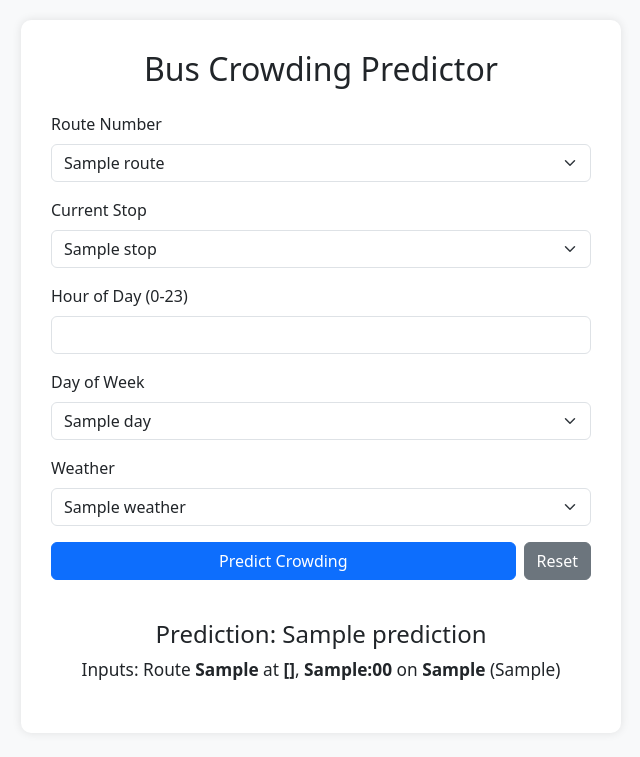
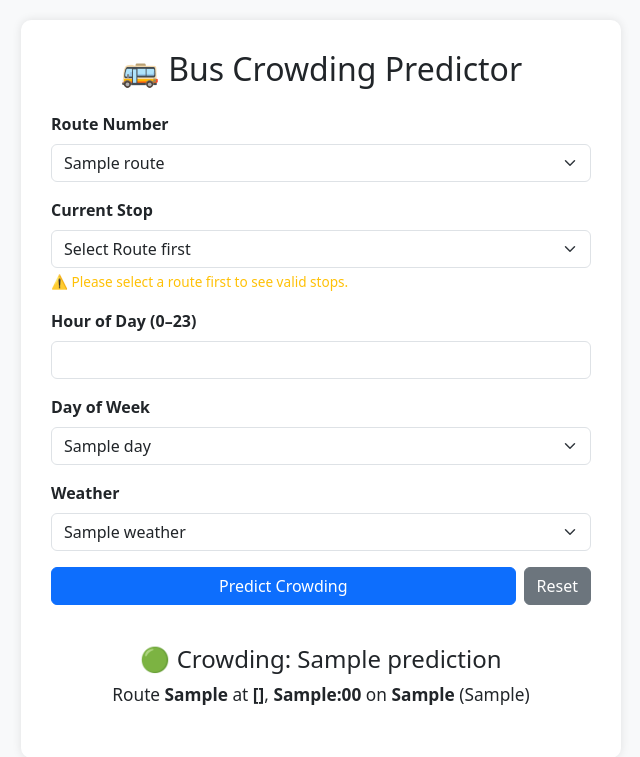
Before and after one commit to Meghana-Koninti/Bus_Crowd_Prediction, a Flask app: template templates/index.html in a window 1280 px wide. Shown: the top 757 px of the page, without its empty margins (319-959 px from the left). Run offline with Flask 3, Linux system fonts and the light colour scheme; the template is opened without the code that fills it: most values are stand-ins (such as "Sample title", 1, 10 or a date in 2020); parts of the project's set-up code (start-up, migrations or seed data) failed here and were passed over.

Commit message:
fixed:showing only the stops available to that bus route

```diff
--- a/app.py
+++ b/app.py
@@ -1,4 +1,4 @@
-from flask import Flask, render_template, request
+from flask import Flask, render_template, request, jsonify
 import pandas as pd
 import pickle
 import numpy as np
@@ -16,106 +16,107 @@ with open(model_path, 'rb') as f:
 with open(encoders_path, 'rb') as f:
     encoders = pickle.load(f)
 
+# ─────────────────────────────────────────────
+# Real-world Route → Stop mapping for Hyderabad
+# This prevents impossible route+stop combinations
+# ─────────────────────────────────────────────
+ROUTE_STOPS = {
+    "9X":  ["Secunderabad Station", "SR Nagar", "Ameerpet", "Hitech City", "Madhapur", "Gachibowli"],
+    "10H": ["LB Nagar", "Uppal", "Secunderabad Station", "Ameerpet", "Banjara Hills", "Jubilee Hills Checkpost", "Madhapur"],
+    "47L": ["Charminar", "Koti", "Mehdipatnam", "Ameerpet", "SR Nagar", "Banjara Hills"],
+    "5K":  ["Secunderabad Station", "Koti", "Charminar", "LB Nagar", "Uppal"],
+    "127K":["Gachibowli", "Hitech City", "Madhapur", "Banjara Hills", "Ameerpet", "SR Nagar", "Secunderabad Station"],
+    "218": ["Mehdipatnam", "Banjara Hills", "Jubilee Hills Checkpost", "Gachibowli", "Hitech City"],
+}
+
+@app.route('/get_stops/<route>', methods=['GET'])
+def get_stops(route):
+    """API endpoint: returns valid stops for a given route."""
+    stops = ROUTE_STOPS.get(route, [])
+    return jsonify({"stops": stops})
+
 @app.route('/', methods=['GET', 'POST'])
 def home():
     prediction = None
     prediction_class = ""
+    error_message = None
 
-    # Get unique values for dropdowns from encoders dictionary
-    routes = encoders['Route_No'].classes_
-    stops = encoders['Current_Stop'].classes_
+    routes = list(ROUTE_STOPS.keys())
     weathers = encoders['Weather'].classes_
     days = encoders['Day_of_Week'].classes_
 
-    # Default values
     selected_route = ""
     selected_stop = ""
     selected_hour = datetime.now().hour
     selected_day = datetime.now().strftime('%A')
     selected_weather = ""
-
-    # Check if reset was requested (via query param or specific button, though button usually submits form)
-    # We'll handle reset in frontend by clearing form or reloading page without POST.
+    available_stops = []
 
     if request.method == 'POST':
         try:
-            # Inputs
             route = request.form.get('route')
             stop = request.form.get('stop')
 
-            # sticky inputs
             selected_route = route
             selected_stop = stop
+            available_stops = ROUTE_STOPS.get(route, [])
 
-            # Handle time defaults if empty (though required in HTML, good to have fallback)
-            hour_input = request.form.get('hour')
-            if hour_input:
-                hour = int(hour_input)
-                selected_hour = hour
+            # ── VALIDATION: Check if stop belongs to selected route ──
+            if route not in ROUTE_STOPS:
+                error_message = f"Route '{route}' is not a recognized route."
+            elif stop not in ROUTE_STOPS[route]:
+                valid_stops = ", ".join(ROUTE_STOPS[route])
+                error_message = (
+                    f"Stop '{stop}' is not on Route {route}. "
+                    f"Valid stops for {route} are: {valid_stops}."
+                )
             else:
-                hour = datetime.now().hour
+                hour_input = request.form.get('hour')
+                hour = int(hour_input) if hour_input else datetime.now().hour
                 selected_hour = hour
 
-            day_input = request.form.get('day')
-            if day_input:
-                day = day_input
-                selected_day = day
-            else:
-                day = datetime.now().strftime('%A')
+                day = request.form.get('day') or datetime.now().strftime('%A')
                 selected_day = day
 
-            weather = request.form.get('weather')
-            selected_weather = weather
+                weather = request.form.get('weather')
+                selected_weather = weather
 
-            # Additional features
-            # Model trained on: Hour, Day_of_Week, Is_Weekend, Route_No, Current_Stop, Weather, Buses_Available
-            # Buses_Available: Default to 5 (low availability assumption for conservative prediction)
-            buses_available = 5
+                buses_available = int(request.form.get('buses_available', 5))
+                is_weekend = 1 if day in ['Saturday', 'Sunday'] else 0
 
-            # Derive Is_Weekend
-            is_weekend = 1 if day in ['Saturday', 'Sunday'] else 0
+                route_encoded   = encoders['Route_No'].transform([route])[0]
+                stop_encoded    = encoders['Current_Stop'].transform([stop])[0]
+                day_encoded     = encoders['Day_of_Week'].transform([day])[0]
+                weather_encoded = encoders['Weather'].transform([weather])[0]
 
-            # Encode Inputs
-            route_encoded = encoders['Route_No'].transform([route])[0]
-            stop_encoded = encoders['Current_Stop'].transform([stop])[0]
-            day_encoded = encoders['Day_of_Week'].transform([day])[0]
-            weather_encoded = encoders['Weather'].transform([weather])[0]
+                features = np.array([[hour, day_encoded, is_weekend,
+                                      route_encoded, stop_encoded,
+                                      weather_encoded, buses_available]])
 
-            # Prepare Features
-            # Order: Hour, Day_of_Week, Is_Weekend, Route_No, Current_Stop, Weather, Buses_Available
-            features = np.array([[hour, day_encoded, is_weekend, route_encoded, stop_encoded, weather_encoded, buses_available]])
+                pred_encoded = model.predict(features)[0]
+                prediction = encoders['Crowding_Level'].inverse_transform([pred_encoded])[0]
+                prediction_class = prediction.lower()
 
-            # Predict
-            pred_encoded = model.predict(features)[0]
-            prediction = encoders['Crowding_Level'].inverse_transform([pred_encoded])[0]
-
-            # Determine Class for Color Coding
-            if prediction == 'Low':
-                prediction_class = 'low'
-            elif prediction == 'Medium':
-                prediction_class = 'medium'
-            elif prediction == 'High':
-                prediction_class = 'high'
-
-            print(f"Prediction (v3): {route} @ {stop}, {hour}:00, {day} -> {prediction}")
+                print(f"Prediction: {route} @ {stop}, {hour}:00, {day} -> {prediction}")
 
         except Exception as e:
             print(f"Error: {e}")
-            prediction = f"Error: {str(e)}"
-            prediction_class = "high"
+            error_message = f"Something went wrong: {str(e)}"
 
     return render_template('index.html',
                            routes=routes,
-                           stops=stops,
                            weathers=weathers,
                            days=days,
                            prediction=prediction,
                            prediction_class=prediction_class,
+                           error_message=error_message,
                            selected_route=selected_route,
                            selected_stop=selected_stop,
                            selected_hour=selected_hour,
                            selected_day=selected_day,
-                           selected_weather=selected_weather)
+                           selected_weather=selected_weather,
+                           available_stops=available_stops,
+                           route_stops=ROUTE_STOPS)
 
 if __name__ == '__main__':
     app.run(debug=True)
--- a/templates/index.html
+++ b/templates/index.html
@@ -46,46 +46,74 @@
             color: #721c24;
             border: 1px solid #f5c6cb;
         }
+
+        #stop-warning {
+            display: none;
+            font-size: 0.85em;
+            color: #856404;
+            margin-top: 4px;
+        }
     </style>
 </head>
 
 <body>
     <div class="container">
-        <h2 class="text-center mb-4">Bus Crowding Predictor</h2>
+        <h2 class="text-center mb-4">🚌 Bus Crowding Predictor</h2>
+
+        {% if error_message %}
+        <div class="alert alert-danger d-flex align-items-center" role="alert">
+            <svg xmlns="http://www.w3.org/2000/svg" width="20" height="20" fill="currentColor"
+                class="bi bi-exclamation-triangle-fill me-2" viewBox="0 0 16 16">
+                <path
+                    d="M8.982 1.566a1.13 1.13 0 0 0-1.96 0L.165 13.233c-.457.778.091 1.767.98 1.767h13.713c.889 0 1.438-.99.98-1.767L8.982 1.566zM8 5c.535 0 .954.462.9.995l-.35 3.507a.552.552 0 0 1-1.1 0L7.1 5.995A.905.905 0 0 1 8 5zm.002 6a1 1 0 1 1 0 2 1 1 0 0 1 0-2z" />
+            </svg>
+            <div>{{ error_message }}</div>
+        </div>
+        {% endif %}
+
         <form action="/" method="post">
+            <!-- Route -->
             <div class="mb-3">
-                <label for="route" class="form-label">Route Number</label>
-                <select class="form-select" id="route" name="route" required>
+                <label for="route" class="form-label fw-semibold">Route Number</label>
+                <select class="form-select" id="route" name="route" required onchange="updateStops(this.value)">
                     <option value="" disabled {% if not selected_route %}selected{% endif %}>Select Route</option>
                     {% for route in routes %}
                     <option value="{{ route }}" {% if route==selected_route %}selected{% endif %}>{{ route }}</option>
                     {% endfor %}
                 </select>
             </div>
+
+            <!-- Stop (dynamically filtered) -->
             <div class="mb-3">
-                <label for="stop" class="form-label">Current Stop</label>
+                <label for="stop" class="form-label fw-semibold">Current Stop</label>
                 <select class="form-select" id="stop" name="stop" required>
-                    <option value="" disabled {% if not selected_stop %}selected{% endif %}>Select Stop</option>
-                    {% for stop in stops %}
-                    <option value="{{ stop }}" {% if stop==selected_stop %}selected{% endif %}>{{ stop }}</option>
-                    {% endfor %}
+                    <option value="" disabled selected>Select Route first</option>
                 </select>
+                <small id="stop-warning" class="text-warning">
+                    ⚠️ Please select a route first to see valid stops.
+                </small>
             </div>
+
+            <!-- Hour -->
             <div class="mb-3">
-                <label for="hour" class="form-label">Hour of Day (0-23)</label>
+                <label for="hour" class="form-label fw-semibold">Hour of Day (0–23)</label>
                 <input type="number" class="form-control" id="hour" name="hour" min="0" max="23"
                     value="{{ selected_hour }}" required>
             </div>
+
+            <!-- Day -->
             <div class="mb-3">
-                <label for="day" class="form-label">Day of Week</label>
+                <label for="day" class="form-label fw-semibold">Day of Week</label>
                 <select class="form-select" id="day" name="day" required>
                     {% for day in days %}
                     <option value="{{ day }}" {% if day==selected_day %}selected{% endif %}>{{ day }}</option>
                     {% endfor %}
                 </select>
             </div>
+
+            <!-- Weather -->
             <div class="mb-3">
-                <label for="weather" class="form-label">Weather</label>
+                <label for="weather" class="form-label fw-semibold">Weather</label>
                 <select class="form-select" id="weather" name="weather" required>
                     <option value="" disabled {% if not selected_weather %}selected{% endif %}>Select Weather</option>
                     {% for weather in weathers %}
@@ -94,7 +122,7 @@
                     {% endfor %}
                 </select>
             </div>
-            <!-- Additional features for model input -->
+
             <input type="hidden" name="buses_available" value="5">
 
             <div class="d-flex gap-2">
@@ -105,15 +133,81 @@
 
         {% if prediction %}
         <div class="prediction-box {{ prediction_class }}">
-            <h4>Prediction: {{ prediction }}</h4>
+            <h4>
+                {% if prediction == 'High' %}🔴{% elif prediction == 'Medium' %}🟡{% else %}🟢{% endif %}
+                Crowding: {{ prediction }}
+            </h4>
             <p class="mb-0" style="font-size: 0.9em; font-weight: normal;">
-                Inputs: Route <strong>{{ selected_route }}</strong> at <strong>{{ selected_stop }}</strong>,
+                Route <strong>{{ selected_route }}</strong> at <strong>{{ selected_stop }}</strong>,
                 <strong>{{ selected_hour }}:00</strong> on <strong>{{ selected_day }}</strong>
                 ({{ selected_weather }})
             </p>
         </div>
         {% endif %}
     </div>
+
+    <!-- Route → Stops mapping passed from Flask -->
+    <script type="application/json" id="route-stops-data">
+        {{ route_stops | default({}) | tojson | safe }}
+    </script>
+    <script type="application/json" id="selected-stop-data">
+        {{ selected_stop | default('') | tojson | safe }}
+    </script>
+
+    <script>
+        const routeStops = JSON.parse(document.getElementById('route-stops-data').textContent || '{}');
+
+        function updateStops(selectedRoute) {
+            const stopSelect = document.getElementById('stop');
+            const warning = document.getElementById('stop-warning');
+
+            stopSelect.innerHTML = '';
+
+            if (!routeStops || !selectedRoute || !routeStops[selectedRoute]) {
+                stopSelect.innerHTML = '<option value="" disabled selected>Select Route first</option>';
+                warning.style.display = 'block';
+                return;
+            }
+
+            warning.style.display = 'none';
+
+            const stops = routeStops[selectedRoute];
+            const placeholder = document.createElement('option');
+            placeholder.value = '';
+            placeholder.disabled = true;
+            placeholder.selected = true;
+            placeholder.textContent = `Select stop on Route ${selectedRoute}`;
+            stopSelect.appendChild(placeholder);
+
+            stops.forEach(stop => {
+                const opt = document.createElement('option');
+                opt.value = stop;
+                opt.textContent = stop;
+                stopSelect.appendChild(opt);
+            });
+        }
+
+        // On page load, if a route was already selected (after form submit), repopulate stops
+        window.addEventListener('DOMContentLoaded', () => {
+            const routeSelect = document.getElementById('route');
+            const selectedStop = JSON.parse(document.getElementById('selected-stop-data').textContent || '""');
+            const selectedRoute = routeSelect.value;
+
+            if (selectedRoute) {
+                updateStops(selectedRoute);
+                // Re-select the previously chosen stop
+                if (selectedStop) {
+                    const stopSelect = document.getElementById('stop');
+                    for (let opt of stopSelect.options) {
+                        if (opt.value === selectedStop) {
+                            opt.selected = true;
+                            break;
+                        }
+                    }
+                }
+            }
+        });
+    </script>
 </body>
 
 </html>
```
